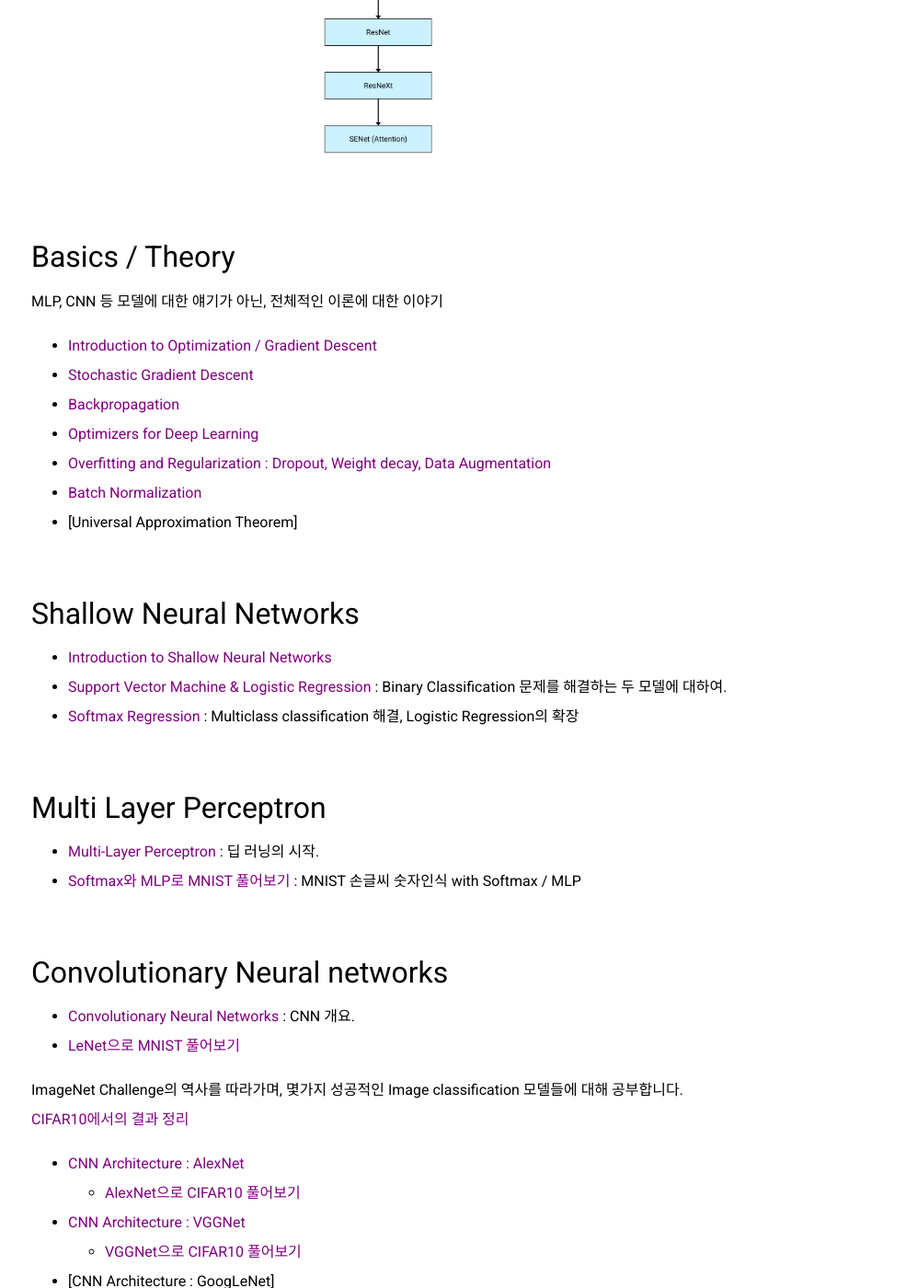
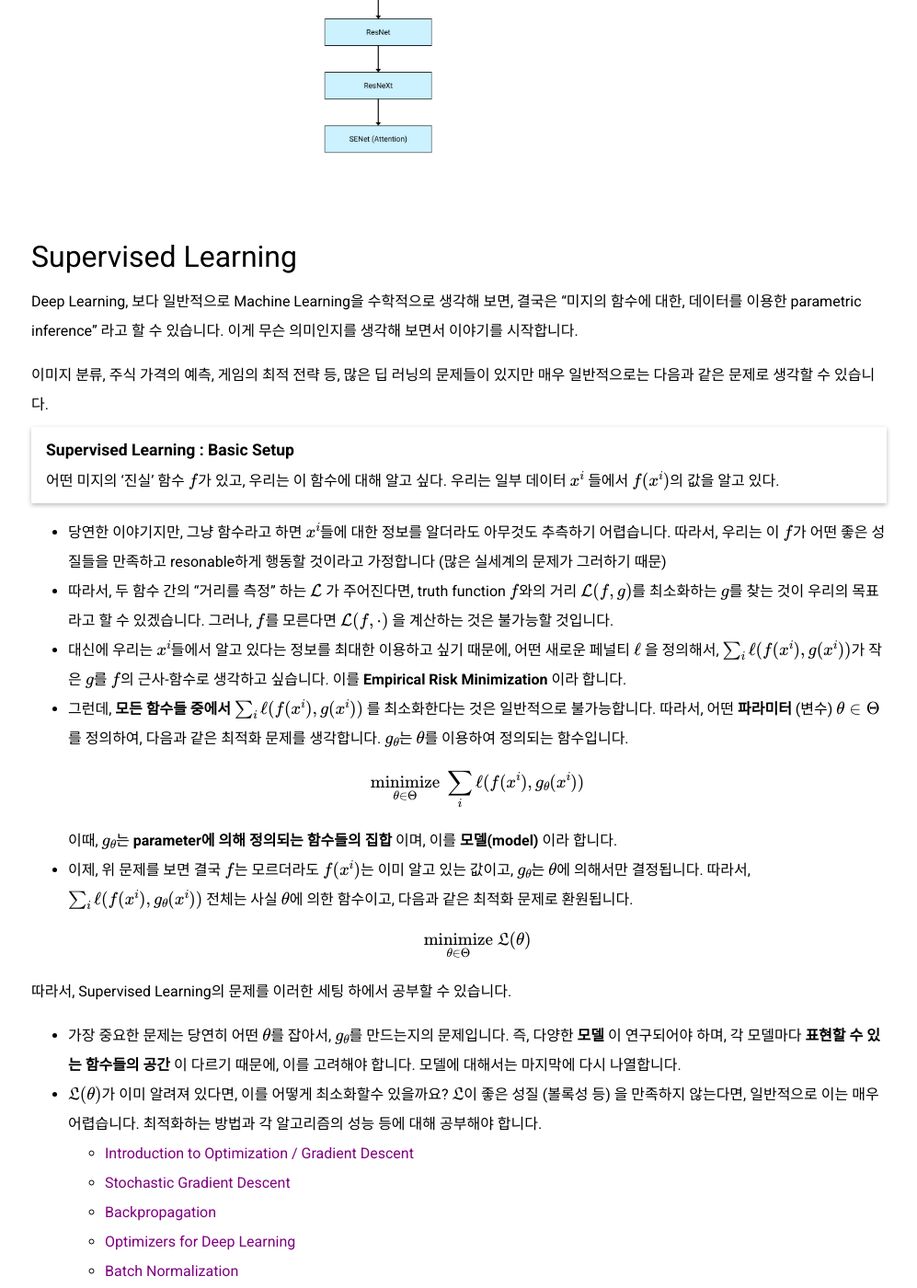
Before and after one commit to gratus907/gratus907.github.io, a Jekyll site: the page built from _notes/deep-learning-study.md, in a window 1280 px wide and 1400 px high, scrolled down 1596 px. Shown: the whole window at 92% size, without its empty margins (141-1138 px from the left). Built offline with Jekyll 4.4.1, drawn with Linux system fonts in a browser that asks for light colours; nearby versions of some CDN libraries; comment, search, counter and statistics services are not loaded; a style sheet for code colours, icons or effects is not loaded; some of the changed text lies outside the part shown.

Commit message:
220131-svm

```diff
--- a/_includes/scripts/mathjax.html
+++ b/_includes/scripts/mathjax.html
@@ -65,5 +65,6 @@
       \renewcommand{\P}{\mathsf{P}}
       \newcommand{\uniform}[2]{\mathrm{Uniform}\left(#1 \dots #2\right)}
       \newcommand{\gdist}[2]{\mathcal{N}\left(#1, #2\right)}
+      \DeclarePairedDelimiter{\norm}{\lVert}{\rVert}
       $$
       \everymath{\displaystyle}</p>
--- a/_notes/deep-learning-study.md
+++ b/_notes/deep-learning-study.md
@@ -32,26 +32,48 @@ category: Computer Science
 
 ![Image](/assets/img/deep-learning.jpg)
 
-## Basics / Theory
-MLP, CNN 등 모델에 대한 얘기가 아닌, 전체적인 이론에 대한 이야기
-- [Introduction to Optimization / Gradient Descent](/deep-learning-study/opt-and-gd/)
-- [Stochastic Gradient Descent](/deep-learning-study/sgd/)
-- [Backpropagation](/deep-learning-study/backpropagation/)
-- [Optimizers for Deep Learning](/deep-learning-study/optimizer-for-deep-learning)
-- [Overfitting and Regularization : Dropout, Weight decay, Data Augmentation](/deep-learning-study/overfitting-and-regularization/)
-- [Batch Normalization](/deep-learning-study/batch-normalization/)
-- [Universal Approximation Theorem]
+## Supervised Learning
+Deep Learning, 보다 일반적으로 Machine Learning을 수학적으로 생각해 보면, 결국은 "미지의 함수에 대한, 데이터를 이용한 parametric inference" 라고 할 수 있습니다. 이게 무슨 의미인지를 생각해 보면서 이야기를 시작합니다.
 
-## Shallow Neural Networks
+이미지 분류, 주식 가격의 예측, 게임의 최적 전략 등, 많은 딥 러닝의 문제들이 있지만 매우 일반적으로는 다음과 같은 문제로 생각할 수 있습니다.
+<span style="display:block" class="math_item">
+    <b class="math_item_title">Supervised Learning : Basic Setup</b>
+    어떤 미지의 '진실' 함수 $f$가 있고, 우리는 이 함수에 대해 알고 싶다. 우리는 일부 데이터 $x^i$ 들에서 $f(x^i)$의 값을 알고 있다.
+</span>
+
+- 당연한 이야기지만, 그냥 함수라고 하면 $x^i$들에 대한 정보를 알더라도 아무것도 추측하기 어렵습니다. 따라서, 우리는 이 $f$가 어떤 좋은 성질들을 만족하고 resonable하게 행동할 것이라고 가정합니다 (많은 실세계의 문제가 그러하기 때문)
+- 따라서, 두 함수 간의 "거리를 측정" 하는 $\mathcal{L}$ 가 주어진다면, truth function $f$와의 거리 $\mathcal{L}(f, g)$를 최소화하는 $g$를 찾는 것이 우리의 목표라고 할 수 있겠습니다. 그러나, $f$를 모른다면 $\mathcal{L}(f, \cdot)$ 을 계산하는 것은 불가능할 것입니다.
+- 대신에 우리는 $x^i$들에서 알고 있다는 정보를 최대한 이용하고 싶기 때문에, 어떤 새로운 페널티 $\ell$ 을 정의해서, $\sum_i \ell(f(x^i), g(x^i))$가 작은 $g$를 $f$의 근사-함수로 생각하고 싶습니다. 이를 **Empirical Risk Minimization** 이라 합니다.
+- 그런데, **모든 함수들 중에서** $\sum_i \ell(f(x^i), g(x^i))$ 를 최소화한다는 것은 일반적으로 불가능합니다. 따라서, 어떤 **파라미터** (변수) $\theta \in \Theta$를 정의하여, 다음과 같은 최적화 문제를 생각합니다. $g_\theta$는 $\theta$를 이용하여 정의되는 함수입니다.
+$$\underset{\theta \in \Theta}{\minimize}\ \sum_i \ell(f(x^i), g_\theta(x^i))$$
+이때, $g_\theta$는 **parameter에 의해 정의되는 함수들의 집합** 이며, 이를 **모델(model)** 이라 합니다.
+- 이제, 위 문제를 보면 결국 $f$는 모르더라도 $f(x^i)$는 이미 알고 있는 값이고, $g_\theta$는 $\theta$에 의해서만 결정됩니다. 따라서, $\sum_i \ell(f(x^i), g_\theta(x^i))$ 전체는 사실 $\theta$에 의한 함수이고, 다음과 같은 최적화 문제로 환원됩니다.
+$$\underset{\theta \in \Theta}{\minimize}\ \mathfrak{L}(\theta)$$
+
+따라서, Supervised Learning의 문제를 이러한 세팅 하에서 공부할 수 있습니다.
+- 가장 중요한 문제는 당연히 어떤 $\theta$를 잡아서, $g_\theta$를 만드는지의 문제입니다. 즉, 다양한 **모델** 이 연구되어야 하며, 각 모델마다 **표현할 수 있는 함수들의 공간** 이 다르기 때문에, 이를 고려해야 합니다. 모델에 대해서는 마지막에 다시 나열합니다.
+- $\mathfrak{L}(\theta)$가 이미 알려져 있다면, 이를 어떻게 최소화할수 있을까요? $\mathfrak{L}$이 좋은 성질 (볼록성 등) 을 만족하지 않는다면, 일반적으로 이는 매우 어렵습니다. 최적화하는 방법과 각 알고리즘의 성능 등에 대해 공부해야 합니다.
+  - [Introduction to Optimization / Gradient Descent](/deep-learning-study/opt-and-gd/)
+  - [Stochastic Gradient Descent](/deep-learning-study/sgd/)
+  - [Backpropagation](/deep-learning-study/backpropagation/)
+  - [Optimizers for Deep Learning](/deep-learning-study/optimizer-for-deep-learning)
+  - [Batch Normalization](/deep-learning-study/batch-normalization/)
+- 우리는 $\sum_i \ell(f(x^i), g_\theta(x^i))$를 최소화했지만, 사실 바라는 것은 $x^1 \dots x^n$ 에 없는 **새로운 데이터** $x'$가 들어왔을 때, $f(x')$ 이 $g_\theta(x')$ 에 가깝기를 바랍니다. 즉, 개와 고양이 사진을 많이 훈련한 모델은 한번도 본적없는 개/고양이 사진에 대해서도 잘 작동하기를 바랍니다. 이를 Generalization이라 합니다.
+  - [Overfitting and Regularization : Dropout, Weight decay, Data Augmentation](/deep-learning-study/overfitting-and-regularization/)
+
+
+#### Shallow Neural Networks
 - [Introduction to Shallow Neural Networks](/deep-learning-study/shallow-nn/)
 - [Support Vector Machine & Logistic Regression](/deep-learning-study/svm-and-lr/) : Binary Classification 문제를 해결하는 두 모델에 대하여.
 - [Softmax Regression](/deep-learning-study/softmax-regression/) : Multiclass classification 해결, Logistic Regression의 확장
 
-## Multi Layer Perceptron
+#### Multi Layer Perceptron
+가장 기본적인 형태의 딥 러닝인 MultiLayer Perceptron에 대해 공부합니다.
 - [Multi-Layer Perceptron](/deep-learning-study/multilayer-perceptron/) : 딥 러닝의 시작.
 - [Softmax와 MLP로 MNIST 풀어보기](/deep-learning-study/mnist-mlp/) : MNIST 손글씨 숫자인식 with Softmax / MLP
 
-## Convolutionary Neural networks
+#### Convolutionary Neural networks
+이미지 처리에 가장 많이 쓰이는, Convolution 기반의 뉴럴 네트워크에 대해 공부합니다.
 - [Convolutionary Neural Networks](/deep-learning-study/convolutionary-neural-networks/) : CNN 개요.
 - [LeNet으로 MNIST 풀어보기](/deep-learning-study/LeNet-MNIST)
 
@@ -65,8 +87,7 @@ ImageNet Challenge의 역사를 따라가며, 몇가지 성공적인 Image class
 - [CNN Architecture : ResNet]
 - [CNN Architecture : SENet]
 
-
-## Computer Vision
+Classificiation 외의 다른 이미지 관련 문제를 푸는 방법에 대해 공부합니다.
 [Semantic Segmentation 개요](/deep-learning-study/semantic-segmentation/) : Semantic segmentation 문제 정의, 개요
 - [Fully Convolutional Networks]
 - [Encoder-Decoder, U-Net]
```
Also changed, not shown: _posts/deep-learning-study/2022-01-31-support-vector-machines.md (added, +81 -0 lines), images/6dc8f506a3e95c55b5e5200af4ca2a56f4d099116befd3ff4bf14b2b4b5c0e63.png (added), images/e6a00d472c46505cb5f30a8b1273a844d105062b1e816b82fbf52f222b2c8604.png (added).
